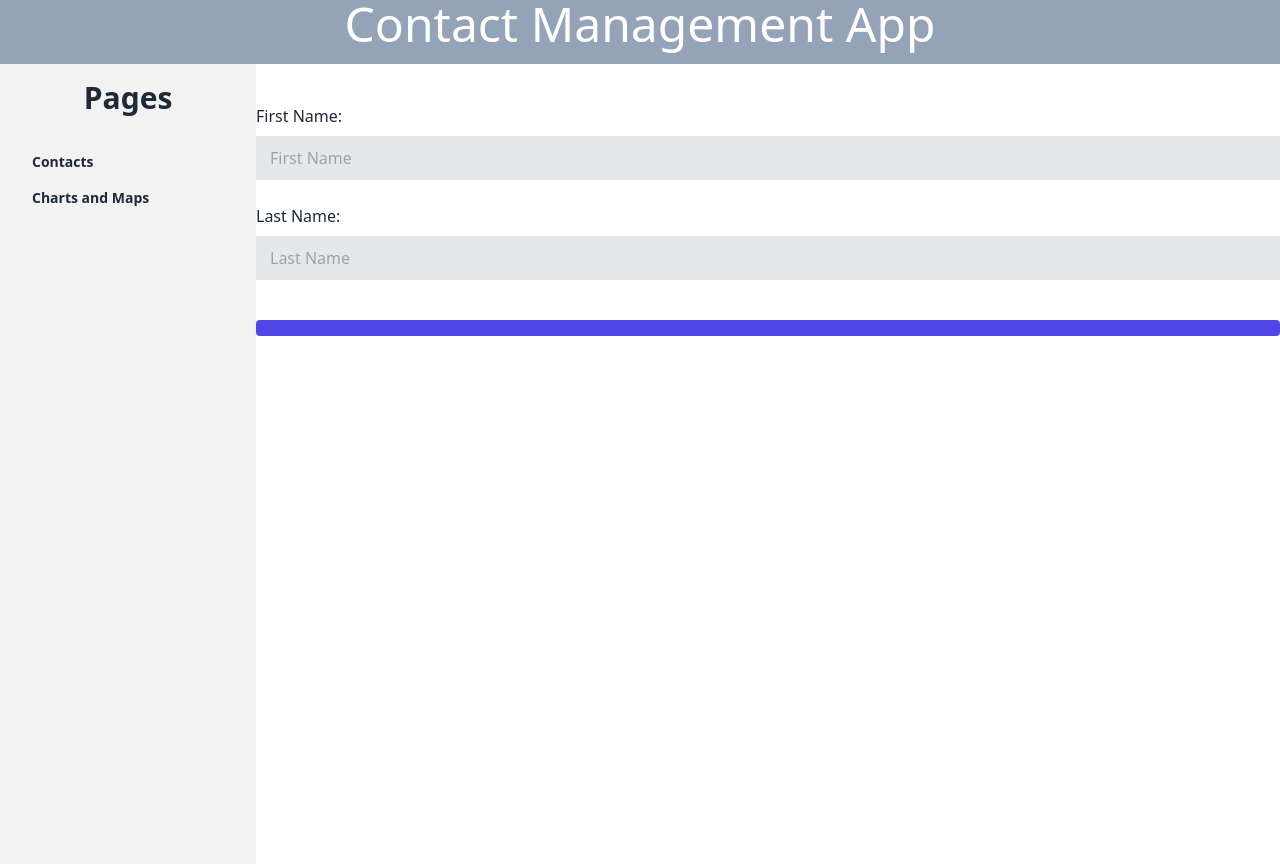
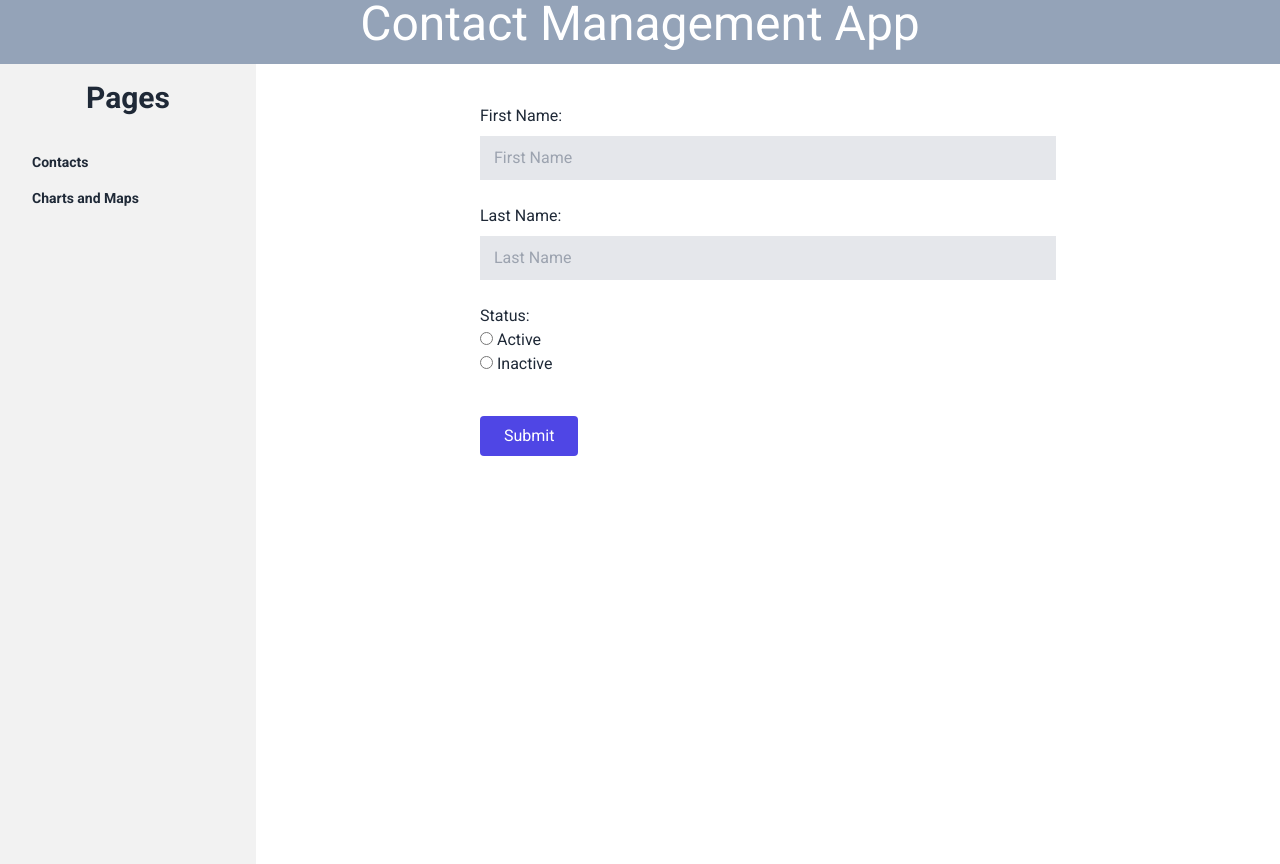
Before and after one commit to mhmahdi97/contact-management-app, a React (Create React App) app: page /add-contact in a window 1280 px wide. Built offline with nearby package versions, Linux system fonts and the light colour scheme.

Commit message:
create app introduction and added font family

```diff
--- a/public/index.html
+++ b/public/index.html
@@ -7,7 +7,7 @@
     <meta name="theme-color" content="#000000" />
     <meta
       name="description"
-      content="Web site created using create-react-app"
+      content="Contact Management App with Charts and Maps"
     />
     <link rel="apple-touch-icon" href="%PUBLIC_URL%/logo192.png" />
     <!--
@@ -24,7 +24,10 @@
       work correctly both with client-side routing and a non-root public URL.
       Learn how to configure a non-root public URL by running `npm run build`.
     -->
-    <title>React App</title>
+    <title>Contact Management App</title>
+    <link rel="preconnect" href="https://fonts.googleapis.com">
+    <link rel="preconnect" href="https://fonts.gstatic.com" crossorigin>
+    <link href="https://fonts.googleapis.com/css2?family=Roboto:wght@400;500;700&display=swap" rel="stylesheet">
   </head>
   <body>
     <noscript>You need to enable JavaScript to run this app.</noscript>
--- a/src/App.tsx
+++ b/src/App.tsx
@@ -1,10 +1,12 @@
-import { NavLink, Outlet } from "react-router-dom";
+import { Link, NavLink, Outlet, useLocation } from "react-router-dom";
 import Titlebar from "./Components/Titlebar";
 
 
 
+
 function App() {
-
+   const {pathname} = useLocation();
+   console.log(pathname)
 
   return (
     <>
@@ -21,8 +23,18 @@ function App() {
           <input id="my-drawer-2" type="checkbox" className="drawer-toggle" />
 
           <div className="drawer-content">
-              {/* <h1 className='text-4xl font-semibold mt-12'>Welcome to <span className='text-red-500'>The</span> Dahsboard!!!</h1> */}
-          {/* Pages from child routes render here  */}
+
+          {/* App introduction */}
+         {pathname === '/' ? <>
+          <div className="flex flex-col items-center justify-center">
+            <h1 className='text-4xl font-semibold mt-12'>Welcome to the <span className="text-sky-600">Contact Management App</span> with Charts and Maps</h1>
+            <br />
+            <p className="text-lg font-medium text-gray-600 text-center">To see All the contacts please click on the <span className="text-blue-600"><Link to='/contacts'>Contacts</Link></span> button from the sidebar. You can also add contacts from the contacts page</p>
+            <br />
+            <p className="text-lg font-medium text-gray-600 text-center">Also you can see the charts and maps of Covid-19 affected cases by clicking the <span className="text-blue-600"><Link to='/charts-and-maps'>Charts and Maps</Link></span> button from the sidebar</p>
+          </div>
+         </>: ''}
+         {/* Pages from child routes render here  */}
               <Outlet></Outlet>
           </div>
 
--- a/src/Components/AddContact.tsx
+++ b/src/Components/AddContact.tsx
@@ -15,7 +15,7 @@ const AddContact = () => {
     }
 
     return (
-        <div className="mt-10 mx-w-xl mx-auto">
+        <div className="mt-10 max-w-xl mx-auto">
             <TextField
                 label= 'First Name:'
                 value={values.firstName}
@@ -29,6 +29,25 @@ const AddContact = () => {
                 onChange={e => setValues({...values, lastName: e.target.value})}
                 inputProps={{type: 'text', placeholder: 'Last Name'}}
             />
+
+            <br />
+{/*
+             <label className="mb-2 text-base text-gray-800">
+                Remember me
+            </label>
+                <input type="radio" /> */}
+
+            <div>
+                <p>Status:</p>
+                <input type="radio" name="status" /> Active
+                <br />
+                <input type="radio" name="status" /> Inactive
+            </div>
+
+                {/* <label className="form-control">
+                    <input type="radio" name="radio2" />
+                    Radio - checked
+                </label> */}
             <Button onClick={handlAddContact}>Submit</Button>
         </div>
     );
--- a/src/Components/Button.tsx
+++ b/src/Components/Button.tsx
@@ -5,9 +5,11 @@ type buttonProps = {
 
 const Button = ({onClick, children}: buttonProps) => {
     return (
-        <div className="bg-indigo-600 hover:bg-indigo-700 text-white py-2 px-6 my-10 rounded">
-
-        </div>
+        <button className="bg-indigo-600 hover:bg-indigo-700 text-white py-2 px-6 my-10 rounded"
+        onClick={onClick}
+        >
+            {children}
+        </button>
     );
 };
 
--- a/src/index.css
+++ b/src/index.css
@@ -1,3 +1,7 @@
 @tailwind base;
 @tailwind components;
 @tailwind utilities;
+
+body{
+    font-family: 'Roboto', sans-serif;
+}
```
